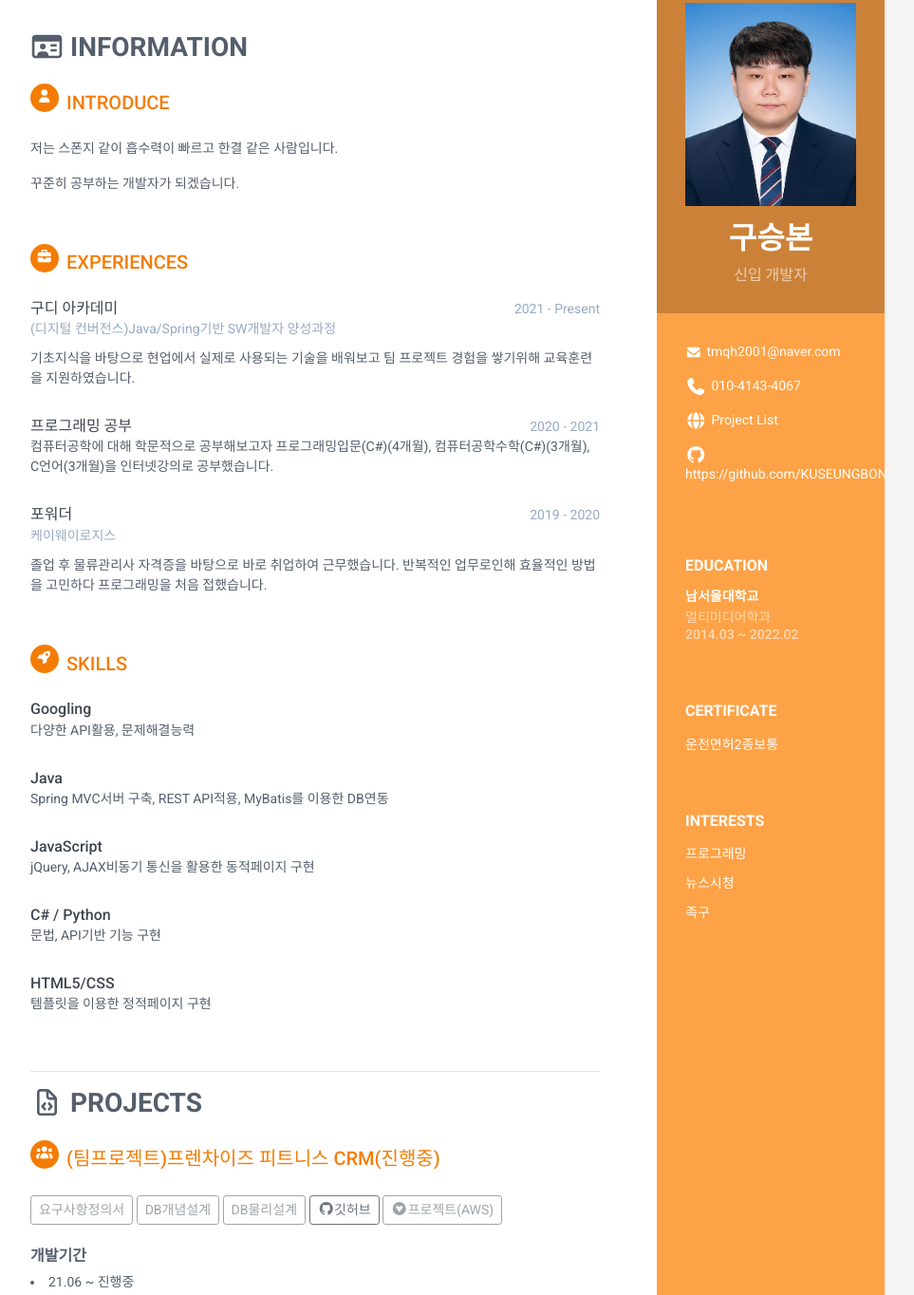
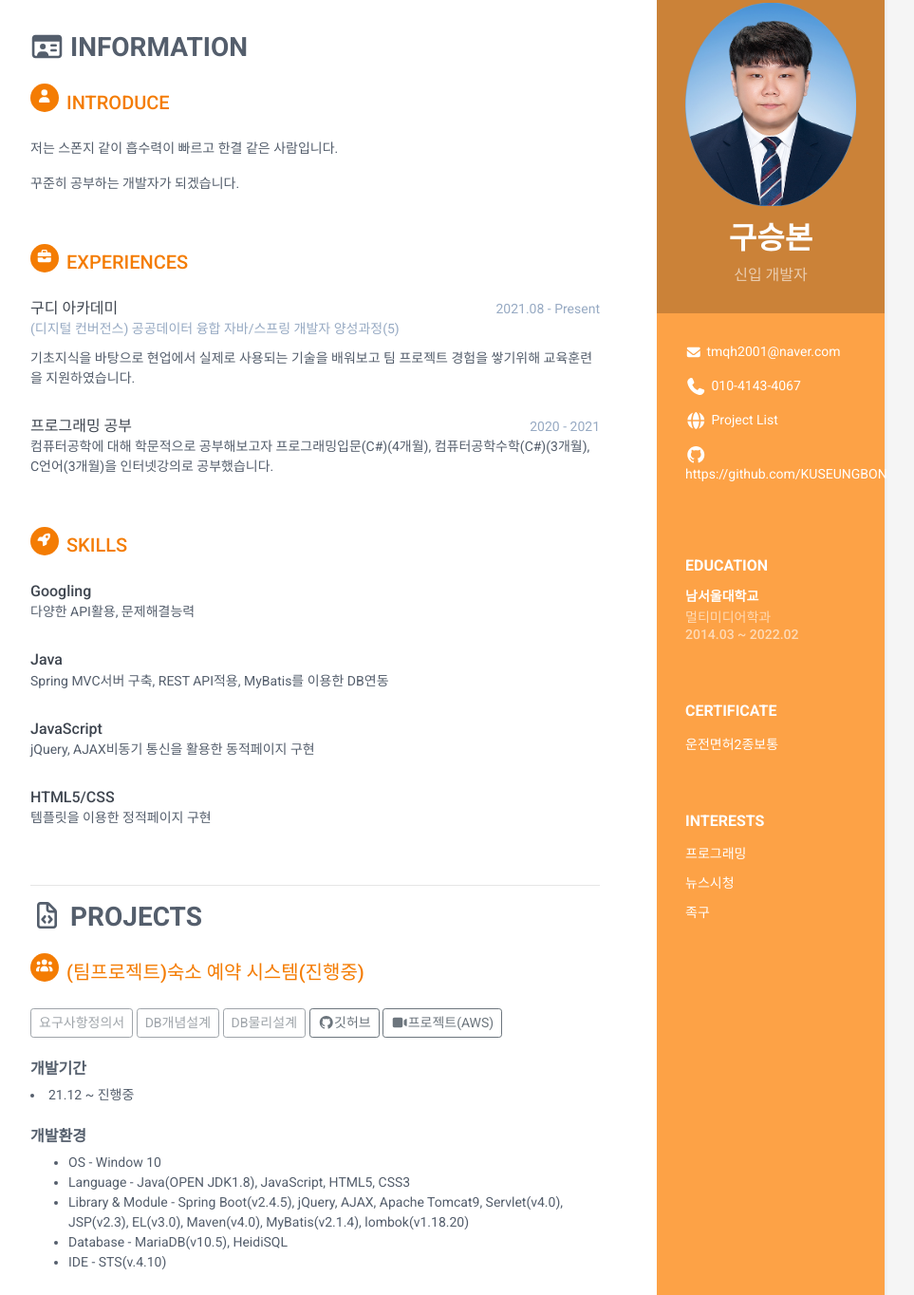
Before and after one commit to KUSEUNGBON/KUSEUNGBON.github.io, a plain HTML site: page index.html in a window 1280 px wide. Shown: the part 57-1421 px from the top of the page at 95% size, without its empty margins (188-1151 px from the left). Drawn offline with Linux system fonts and the light colour scheme.

Commit message:
[구승본] 포트폴리오 사진 수정, 내용 변경

```diff
--- a/index.html
+++ b/index.html
@@ -24,7 +24,7 @@
     <div class="wrapper">
         <div class="sidebar-wrapper">
             <div class="profile-container">
-                <img class="profile" src="assets/images/p1.jpg" alt="" style="width: 180px; height: 214px;"/>
+                <img class="profile" src="assets/images/p1.png" alt="" style="width: 180px; height: 214px;"/>
                 <h1 class="name">구승본</h1>
                 <h3 class="tagline">신입 개발자</h3>
             </div><!--//profile-container-->
@@ -83,9 +83,9 @@
                     <div class="meta">
                         <div class="upper-row">
                             <h3 class="job-title">구디 아카데미</h3>
-                            <div class="time">2021 - Present</div>
+                            <div class="time">2021.08 - Present</div>
                         </div><!--//upper-row-->
-                        <div class="company">(디지털 컨버전스)Java/Spring기반 SW개발자 양성과정</div>
+                        <div class="company">(디지털 컨버전스) 공공데이터 융합 자바/스프링 개발자 양성과정(5)</div>
                     </div><!--//meta-->
                     <div class="details">
                         <p>기초지식을 바탕으로 현업에서 실제로 사용되는 기술을 배워보고 팀 프로젝트 경험을 쌓기위해 교육훈련을 지원하였습니다.</p>
@@ -102,18 +102,7 @@
                         <p>컴퓨터공학에 대해 학문적으로 공부해보고자 프로그래밍입문(C#)(4개월), 컴퓨터공학수학(C#)(3개월), C언어(3개월)을 인터넷강의로 공부했습니다.</p>
                     </div><!--//details-->
                 </div><!--//item-->
-                <div class="item">
-                    <div class="meta">
-                        <div class="upper-row">
-                            <h3 class="job-title">포워더</h3>
-                            <div class="time">2019 - 2020</div>
-                        </div><!--//upper-row-->
-                        <div class="company">케이웨이로지스</div>
-                    </div><!--//meta-->
-                    <div class="details">
-                        <p> 졸업 후 물류관리사 자격증을 바탕으로 바로 취업하여 근무했습니다. 반복적인 업무로인해 효율적인 방법을 고민하다 프로그래밍을 처음 접했습니다.</p>
-                    </div><!--//details-->
-                </div><!--//item-->
+
 
             </section><!--//section-->
             <section class="section experiences-section">
@@ -151,16 +140,6 @@
                 <div class="item">
                     <div class="meta">
                         <div class="upper-row">
-                            <h3 class="job-title">C# / Python</h3>
-                        </div><!--//upper-row-->
-                    </div><!--//meta-->
-                    <div class="details">
-                        <p>문법, API기반 기능 구현</p>
-                    </div><!--//details-->
-                </div><!--//item-->
-                <div class="item">
-                    <div class="meta">
-                        <div class="upper-row">
                             <h3 class="job-title">HTML5/CSS</h3>
                         </div><!--//upper-row-->
                     </div><!--//meta-->
@@ -173,19 +152,19 @@
             <h3><i class="far fa-file-code"></i>&nbsp;PROJECTS</h3>
             <br>
             <section class="section projects-section">
-                <h2 class="section-title"><span class="icon-holder"><i class="fas fa-users"></i></span>(팀프로젝트)프렌차이즈 피트니스 CRM(진행중)</h2>
+                <h2 class="section-title"><span class="icon-holder"><i class="fas fa-users"></i></span>(팀프로젝트)숙소 예약 시스템(진행중)</h2>
                 <div class="item">
                 	<div class="project-type">
 						<button class="btn btn-outline-secondary btn-sm " disabled="disabled">요구사항정의서</button>
 						<a href="img/sakilaDB.png" target="_blank"><button class="btn btn-outline-secondary btn-sm" disabled="disabled">DB개념설계</button></a>
 						<a href="img/sakilaDB.png" target="_blank"><button class="btn btn-outline-secondary btn-sm" disabled="disabled">DB물리설계</button></a>
 						<a href="https://github.com/pilming/sakila" target="_blank"><button class="btn btn-outline-secondary btn-sm"><i class="fab fa-github"></i>깃허브</button></a>
-						<a href="http://www.jaehyeon.space/sakila/" target="_blank"><button class="btn btn-outline-secondary btn-sm" disabled="disabled"><i class="fab fa-gratipay"></i>프로젝트(AWS)</button></a>
+						<a href="3.36.106.201/tap" target="_blank"><button class="btn btn-outline-secondary btn-sm"><i class="fas fa-video"></i>프로젝트(AWS)</button></a>
 					</div>
 					<br>
 					<div class="project-type project-title">개발기간</div>
 					<u1>
-						<li class="project-type">21.06 ~ 진행중</li>
+						<li class="project-type">21.12 ~ 진행중</li>
 					</u1>
                 	<br>
                 	<div class="project-type project-title">개발환경</div>
```
